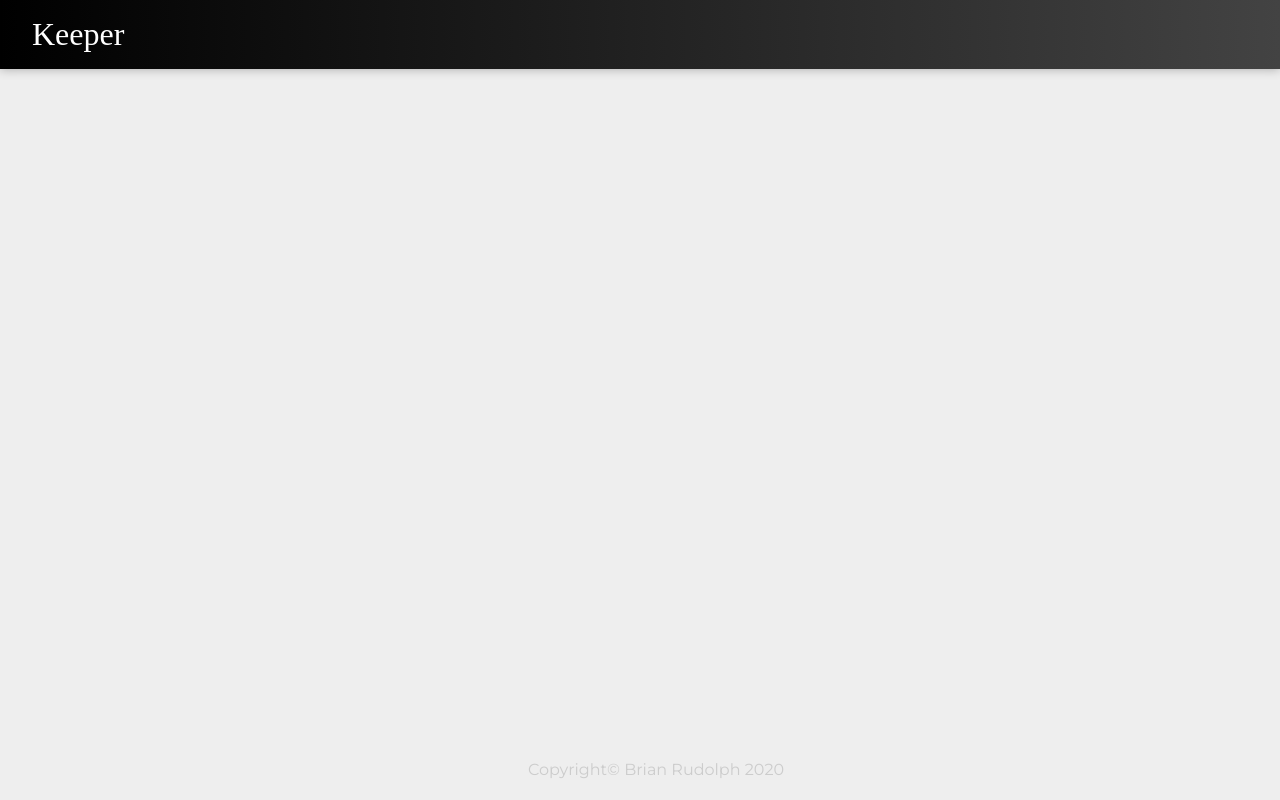
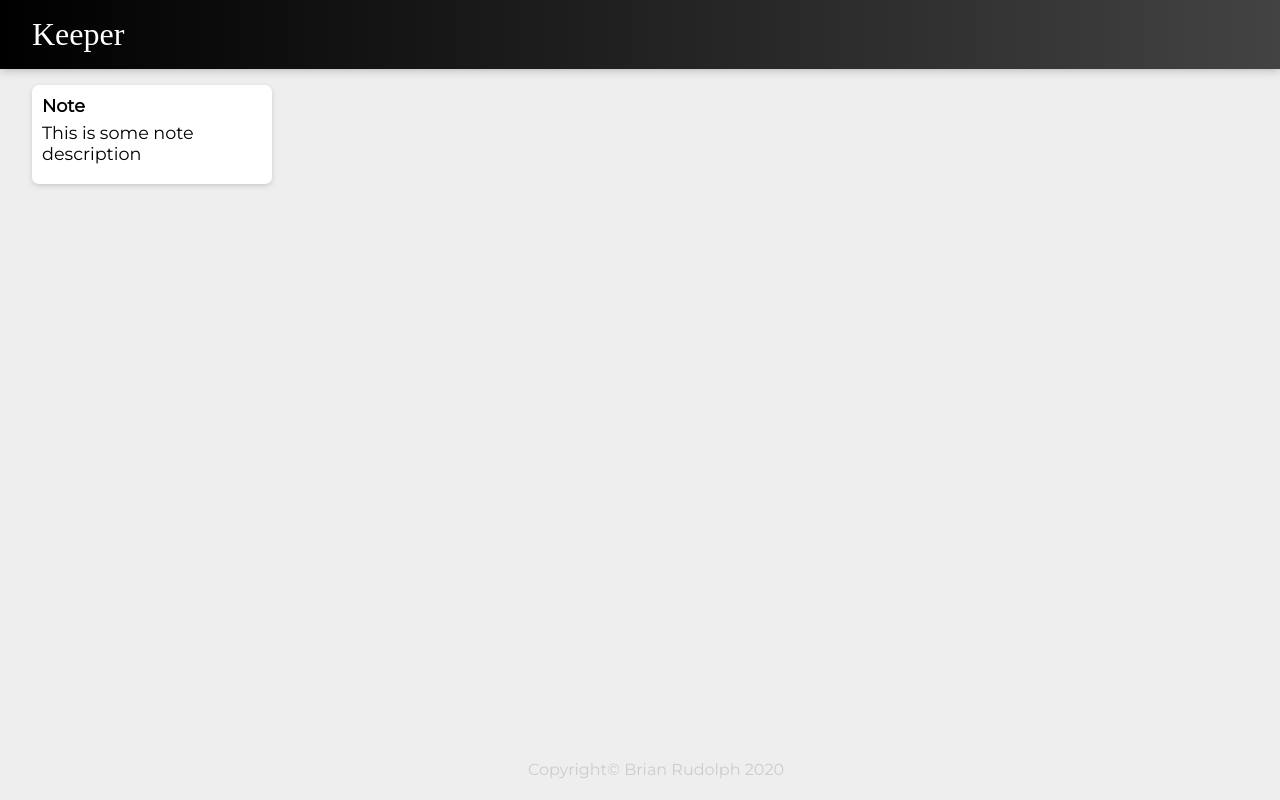
Before and after one commit to BrianDev1/MyKeeperApp, a React (Create React App) app: page / in a window 1280 px wide. Built offline with nearby package versions, Linux system fonts and the light colour scheme; a web font is replaced by a local one.

Commit message:
Initial look

```diff
--- a/src/components/App.jsx
+++ b/src/components/App.jsx
@@ -1,11 +1,13 @@
 import React from "react";
 import Header from "./Header";
 import Footer from "./Footer";
+import Note from "./Note";
 
 function App() {
     return (
         <div>
             <Header />
+            <Note />
             <Footer />
         </div>
     );
--- a/src/components/Note.jsx
+++ b/src/components/Note.jsx
@@ -0,0 +1,13 @@
+import React from "react";
+
+
+function Note() {
+    return (
+        <div className="note">
+            <h1>Note</h1>
+            <p>This is some note description</p>
+        </div>
+    );
+}
+
+export default Note;
```
